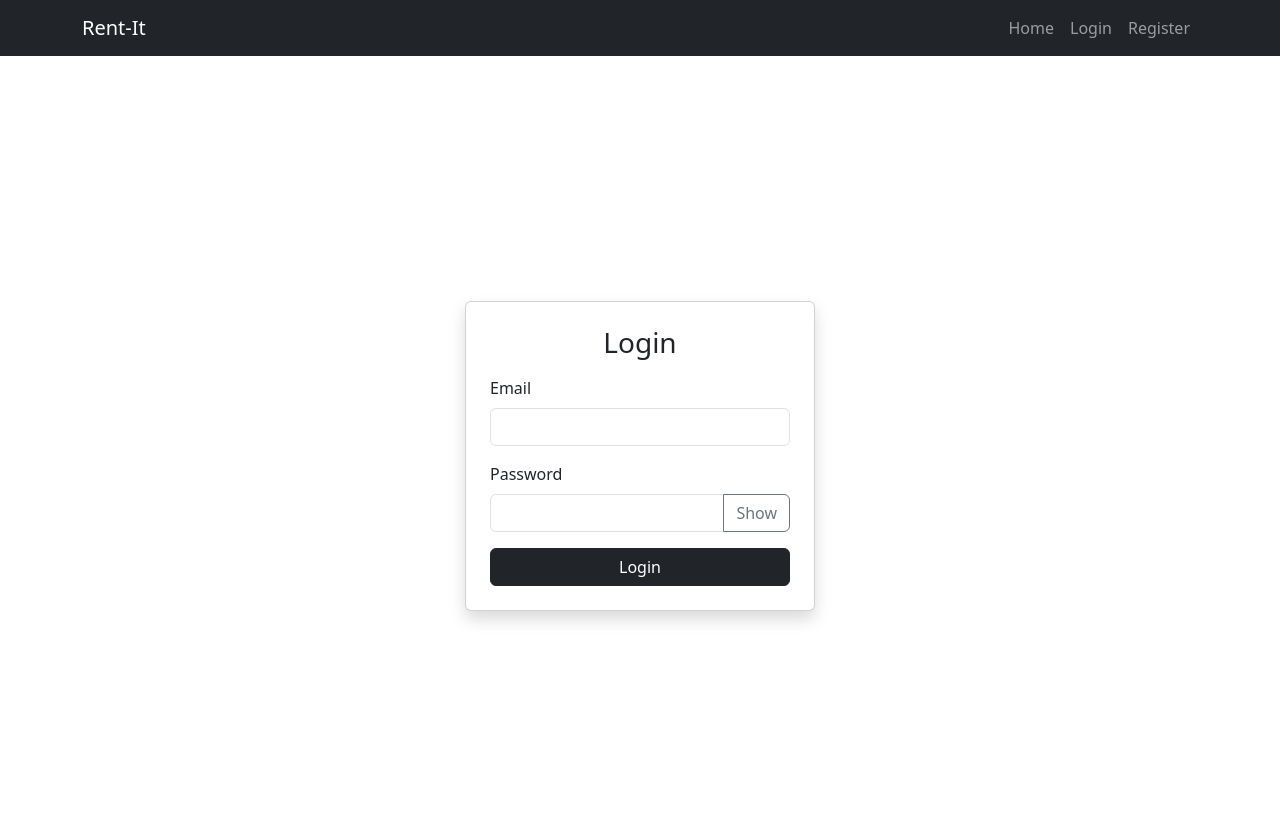
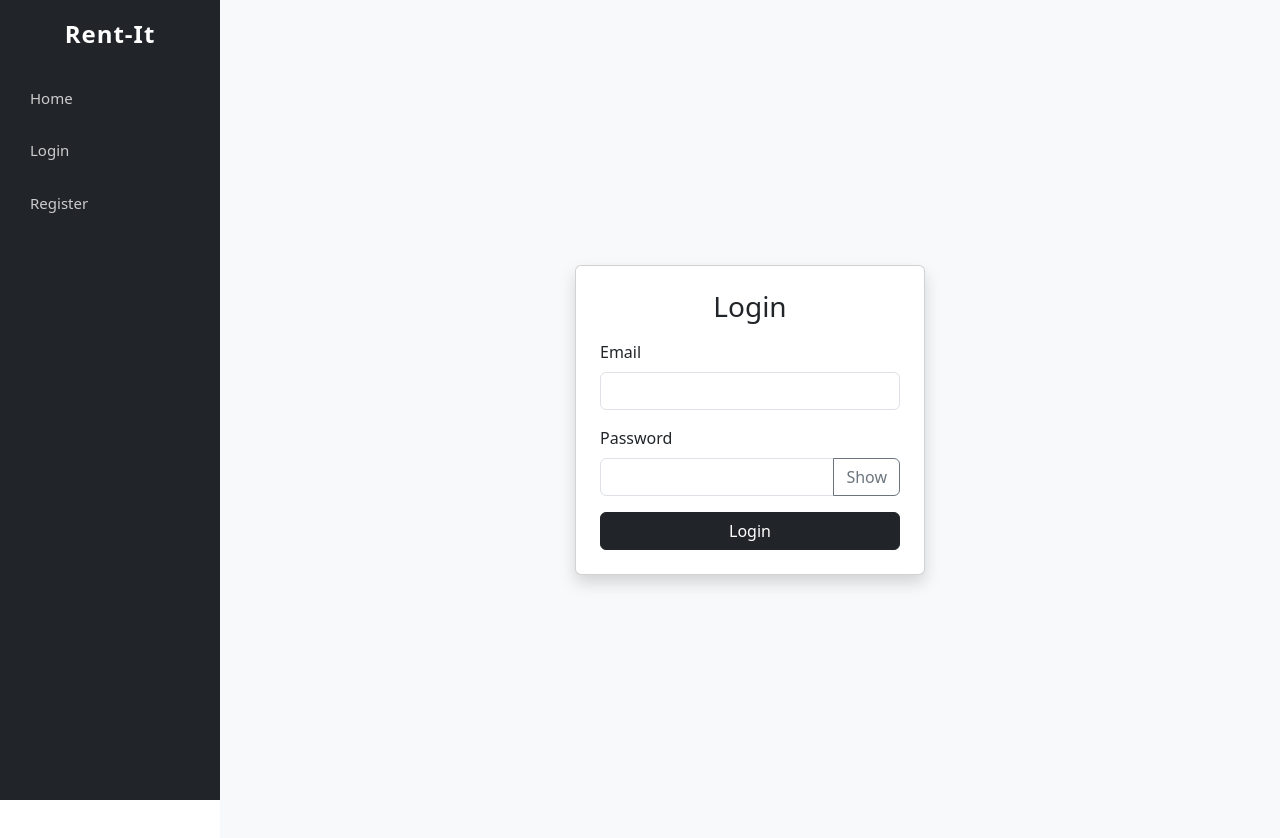
Before and after one commit to p20rentit/Rent-It, a React (Vite) app in the folder Frontend/rent-it-frontend/: page /login in a window 1280 px wide. Shown: the top 838 px of the page. Built offline with nearby package versions, Linux system fonts and the light colour scheme.

Commit message:
Navbar design in verticle

```diff
--- a/Frontend/rent-it-frontend/src/App.css
+++ b/Frontend/rent-it-frontend/src/App.css
@@ -0,0 +1,13 @@
+.app-layout {
+  display: flex;
+}
+
+.main-content {
+  margin-left: 220px;   /* MUST match sidebar width */
+  padding: 20px;
+  width: 100%;
+  min-height: 100vh;
+  background-color: #f8f9fa;
+
+  box-sizing: border-box;
+}
--- a/Frontend/rent-it-frontend/src/App.jsx
+++ b/Frontend/rent-it-frontend/src/App.jsx
@@ -1,11 +1,7 @@
-import { useState } from 'react'
-import reactLogo from './assets/react.svg'
-import viteLogo from '/vite.svg'
 import './App.css'
 import AppRoutes from './routes/AppRoutes'
 
 function App() {
-  const [count, setCount] = useState(0)
 
   return (
     <AppRoutes />
--- /dev/null
+++ b/Frontend/rent-it-frontend/src/components/MainLayout.jsx
@@ -0,0 +1,14 @@
+import Navbar from "./Navbar";
+
+function MainLayout({ children }) {
+  return (
+    <div className="app-layout">
+      <Navbar />
+      <div className="main-content">
+        {children}
+      </div>
+    </div>
+  );
+}
+
+export default MainLayout;
--- /dev/null
+++ b/Frontend/rent-it-frontend/src/components/Navbar.css
@@ -0,0 +1,72 @@
+/* Sidebar container */
+.sidebar {
+  width: 220px;
+  height: 100vh;
+  background-color: #212529;
+  color: white;
+
+  position: fixed;
+  top: 0;
+  left: 0;
+
+  padding: 20px;
+  box-sizing: border-box;
+}
+
+/* Logo */
+.sidebar-logo {
+  text-align: center;
+  margin-bottom: 30px;
+  font-weight: 600;
+  letter-spacing: 1px;
+}
+
+/* Menu list */
+.sidebar-menu {
+  list-style: none;
+  padding: 0;
+  margin: 0;
+
+  display: flex;
+  flex-direction: column;
+  gap: 14px;
+}
+
+/* Links */
+.sidebar-menu li a {
+  display: block;
+  padding: 8px 10px;
+  border-radius: 6px;
+
+  color: #ccc;
+  text-decoration: none;
+  font-size: 15px;
+
+  transition: background 0.2s, color 0.2s;
+}
+
+.sidebar-menu li a:hover {
+  background-color: #343a40;
+  color: #fff;
+}
+
+/* Logout button */
+.logout-btn {
+  width: 100%;
+  padding: 8px;
+
+  background: transparent;
+  border: 1px solid #6c757d;
+  border-radius: 6px;
+
+  color: #ccc;
+  cursor: pointer;
+
+  transition: background 0.2s, color 0.2s;
+}
+
+.logout-btn:hover {
+  background-color: #dc3545;
+  border-color: #dc3545;
+  color: #fff;
+}
--- a/Frontend/rent-it-frontend/src/components/Navbar.jsx
+++ b/Frontend/rent-it-frontend/src/components/Navbar.jsx
@@ -1,7 +1,7 @@
 import { Link, useNavigate } from "react-router-dom";
+import "./Navbar.css";
 
 function Navbar() {
-
   const navigate = useNavigate();
 
   const token = localStorage.getItem("token");
@@ -9,87 +9,64 @@ function Navbar() {
     ?.replace("ROLE_", "")
     .toUpperCase();
 
-
   const handleLogout = () => {
     localStorage.clear();
     navigate("/login");
   };
 
   return (
-    <nav className="navbar navbar-expand-lg navbar-dark bg-dark">
-      <div className="container">
-        <Link className="navbar-brand" to="/">Rent-It</Link>
+    <div className="sidebar">
+      <h4 className="sidebar-logo">Rent-It</h4>
 
-        <button
-          className="navbar-toggler"
-          type="button"
-          data-bs-toggle="collapse"
-          data-bs-target="#navbarNav"
-          aria-controls="navbarNav"
-          aria-expanded="false"
-          aria-label="Toggle navigation"
-        >
-          <span className="navbar-toggler-icon"></span>
-        </button>
-
-        <div className="collapse navbar-collapse" id="navbarNav">
-          <ul className="navbar-nav ms-auto">
-
+      <ul className="sidebar-menu">
         {/* Home */}
-            <li className="nav-item">
-              <Link className="nav-link" to="/">Home</Link>
+        <li>
+          <Link to="/">Home</Link>
         </li>
 
         {/* ADMIN */}
         {token && role === "ADMIN" && (
-              <li className="nav-item">
-                <Link className="nav-link" to="/admin">Admin</Link>
+          <li>
+            <Link to="/admin">Admin Dashboard</Link>
           </li>
         )}
 
         {/* CUSTOMER */}
         {token && role === "CUSTOMER" && (
-              <li className="nav-item">
-                <Link className="nav-link" to="/customer">Customer</Link>
+          <li>
+            <Link to="/customer">Customer Dashboard</Link>
           </li>
         )}
 
-
         {/* OWNER */}
         {token && role === "OWNER" && (
-              <li className="nav-item">
-                <Link className="nav-link" to="/owner">Owner</Link>
+          <li>
+            <Link to="/owner">Owner Dashboard</Link>
           </li>
         )}
 
         {/* NOT LOGGED IN */}
         {!token && (
           <>
-                <li className="nav-item">
-                  <Link className="nav-link" to="/login">Login</Link>
+            <li>
+              <Link to="/login">Login</Link>
             </li>
-                <li className="nav-item">
-                  <Link className="nav-link" to="/register">Register</Link>
+            <li>
+              <Link to="/register">Register</Link>
             </li>
           </>
         )}
 
         {/* LOGGED IN */}
         {token && (
-              <li className="nav-item">
-                <button
-                  className="btn btn-outline-light ms-2"
-                  onClick={handleLogout}
-                >
+          <li>
+            <button className="logout-btn" onClick={handleLogout}>
               Logout
             </button>
           </li>
         )}
-
       </ul>
     </div>
-      </div>
-    </nav>
   );
 }
 
--- a/Frontend/rent-it-frontend/src/routes/AppRoutes.jsx
+++ b/Frontend/rent-it-frontend/src/routes/AppRoutes.jsx
@@ -1,6 +1,8 @@
 import { BrowserRouter, Routes, Route } from "react-router-dom";
 
-import Navbar from "../components/Navbar";
+import MainLayout from "../components/MainLayout";
+import ProtectedRoute from "./ProtectedRoute";
+
 import Home from "../pages/Home";
 import Login from "../pages/Login";
 import Register from "../pages/Register";
@@ -11,27 +13,23 @@ import AdminDashboard from "../pages/AdminDashboard";
 import OwnerDashboard from "../pages/OwnerDashboard";
 import CustomerDashboard from "../pages/CustomerDashboard";
 
-import ProtectedRoute from "./ProtectedRoute";
-import CostomerDashboard from "../pages/CustomerDashboard";
-
 function AppRoutes() {
   return (
     <BrowserRouter>
-      <Navbar />
+      <Routes>
 
-      <Routes>
         {/* PUBLIC */}
-        <Route path="/" element={<Home />} />
-        <Route path="/login" element={<Login />} />
-        <Route path="/register" element={<Register />} />
-        <Route path="/unauthorized" element={<Unauthorized />} />
+        <Route path="/" element={<MainLayout><Home /></MainLayout>} />
+        <Route path="/login" element={<MainLayout><Login /></MainLayout>} />
+        <Route path="/register" element={<MainLayout><Register /></MainLayout>} />
+        <Route path="/unauthorized" element={<MainLayout><Unauthorized /></MainLayout>} />
 
         {/* CUSTOMER */}
         <Route
           path="/customer"
           element={
             <ProtectedRoute allowedRoles={["CUSTOMER"]}>
-              <CustomerDashboard />
+              <MainLayout><CustomerDashboard /></MainLayout>
             </ProtectedRoute>
           }
         />
@@ -41,7 +39,7 @@ function AppRoutes() {
           path="/admin"
           element={
             <ProtectedRoute allowedRoles={["ADMIN"]}>
-              <AdminDashboard />
+              <MainLayout><AdminDashboard /></MainLayout>
             </ProtectedRoute>
           }
         />
@@ -51,13 +49,14 @@ function AppRoutes() {
           path="/owner"
           element={
             <ProtectedRoute allowedRoles={["OWNER"]}>
-              <OwnerDashboard />
+              <MainLayout><OwnerDashboard /></MainLayout>
             </ProtectedRoute>
           }
         />
 
         {/* 404 */}
         <Route path="*" element={<NotFound />} />
+
       </Routes>
     </BrowserRouter>
   );
```
Lines whose indentation alone changed are shown as unchanged.
